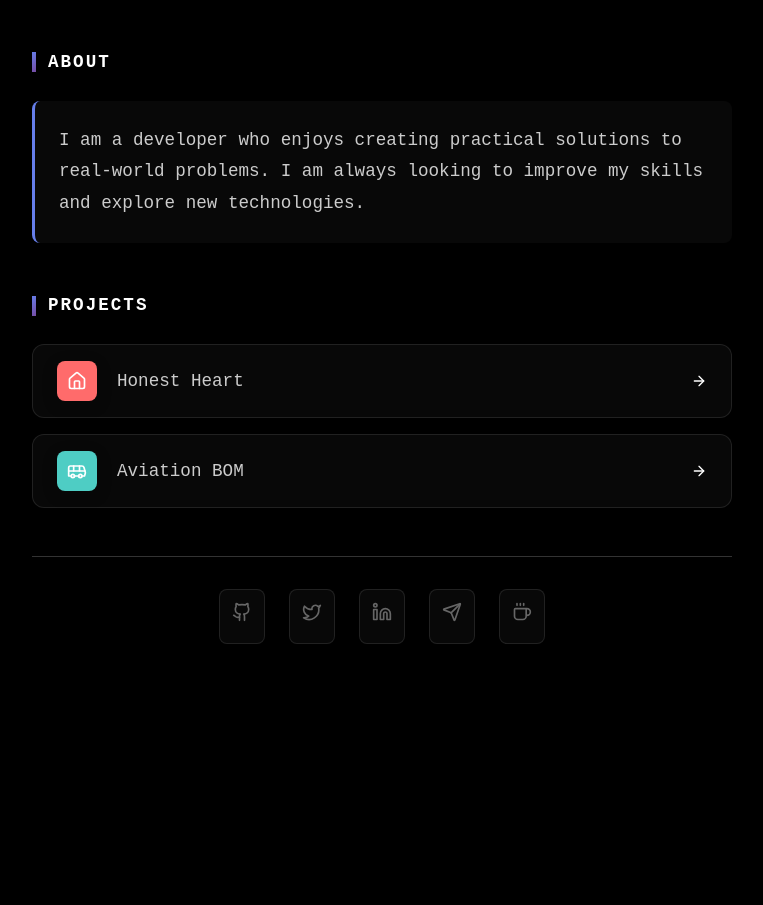
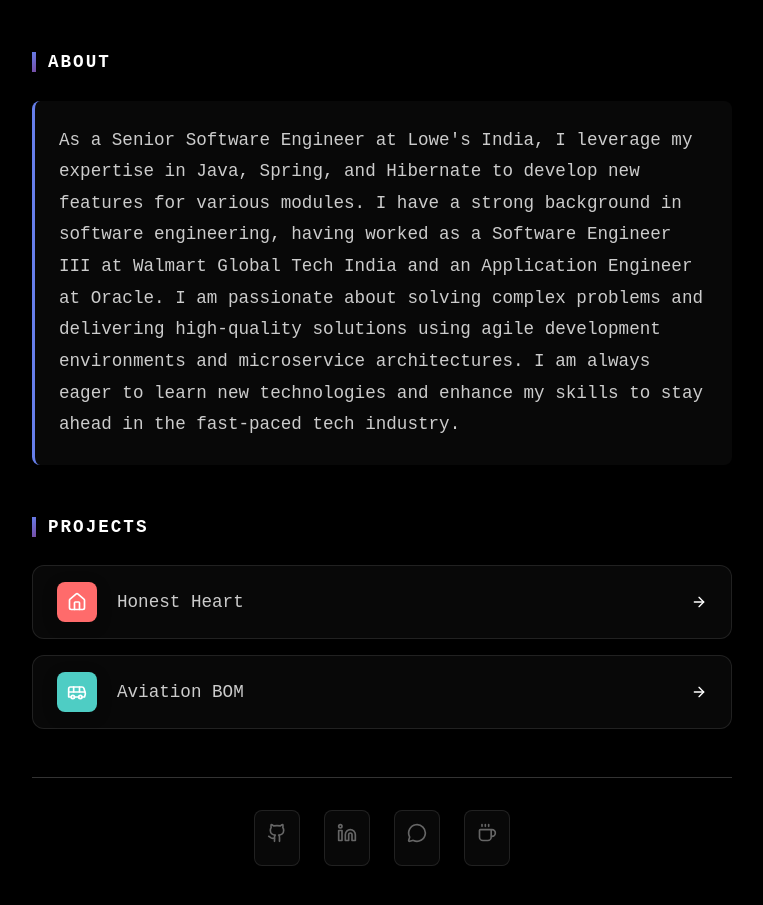
Before and after one commit to sumukhbhandarkar/profile, a React (Vite) app: page / in a window 1280 px wide. Shown: the part 453-1358 px from the top of the page, without its empty margins (258-1021 px from the left). Before the commit the page ends 1145 px from the top, so only its background shows below. Built offline with nearby package versions, Linux system fonts and the light colour scheme.

Commit message:
Some more enhancements

```diff
--- a/src/components/Profile.jsx
+++ b/src/components/Profile.jsx
@@ -16,6 +16,7 @@
   GraduationCap,
   Mic,
   Music,
+  MessageCircle,
 } from "lucide-react";
 
 const Profile = () => {
@@ -35,10 +36,21 @@
   ];
 
   const socialLinks = [
-    { icon: Github, href: "#", color: "#333" },
-    { icon: Twitter, href: "#", color: "#1da1f2" },
-    { icon: Linkedin, href: "#", color: "#0077b5" },
-    { icon: Send, href: "#", color: "#0088cc" },
+    {
+      icon: Github,
+      href: "https://github.com/sumukhbhandarkar",
+      color: "#333",
+    },
+    {
+      icon: Linkedin,
+      href: "https://www.linkedin.com/in/sumukhbhandarkar",
+      color: "#0077b5",
+    },
+    {
+      icon: MessageCircle,
+      href: "https://wa.me/918867141252",
+      color: "#25D366",
+    },
     { icon: Coffee, href: "#", color: "#6f4e37" },
   ];
 
@@ -60,7 +72,7 @@
 
         {/* Currently Section */}
         <div className="section">
-          <h2>CURRENTLY</h2>
+          <h2>Professional Experience</h2>
           <div className="current-role">
             <div className="role-info">
               <span className="role-title">
@@ -81,11 +93,17 @@
 
         {/* About Section */}
         <div className="section">
-          <h2>ABOUT</h2>
+          <h2>About</h2>
           <p>
-            I am a developer who enjoys creating practical solutions to
-            real-world problems. I am always looking to improve my skills and
-            explore new technologies.
+            As a Senior Software Engineer at Lowe's India, I leverage my
+            expertise in Java, Spring, and Hibernate to develop new features for
+            various modules. I have a strong background in software engineering,
+            having worked as a Software Engineer III at Walmart Global Tech
+            India and an Application Engineer at Oracle. I am passionate about
+            solving complex problems and delivering high-quality solutions using
+            agile development environments and microservice architectures. I am
+            always eager to learn new technologies and enhance my skills to stay
+            ahead in the fast-paced tech industry.
           </p>
         </div>
 
@@ -117,7 +135,13 @@
         {/* Social Links */}
         <div className="social-links">
           {socialLinks.map((social, index) => (
-            <a key={index} href={social.href} className="social-link">
+            <a
+              key={index}
+              href={social.href}
+              className="social-link"
+              target={social.href.startsWith("http") ? "_blank" : "_self"}
+              rel={social.href.startsWith("http") ? "noopener noreferrer" : ""}
+            >
               <social.icon size={20} />
             </a>
           ))}
```
